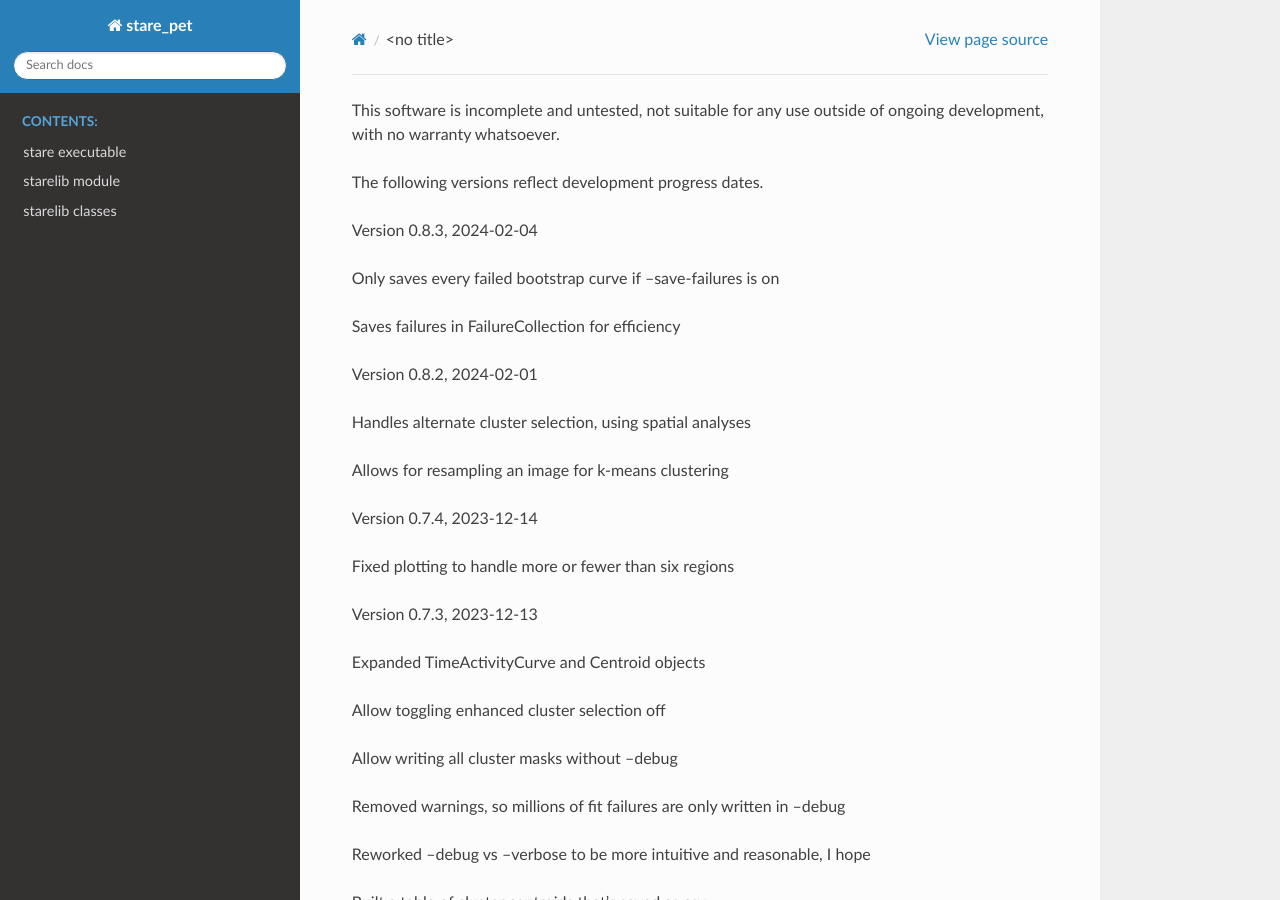
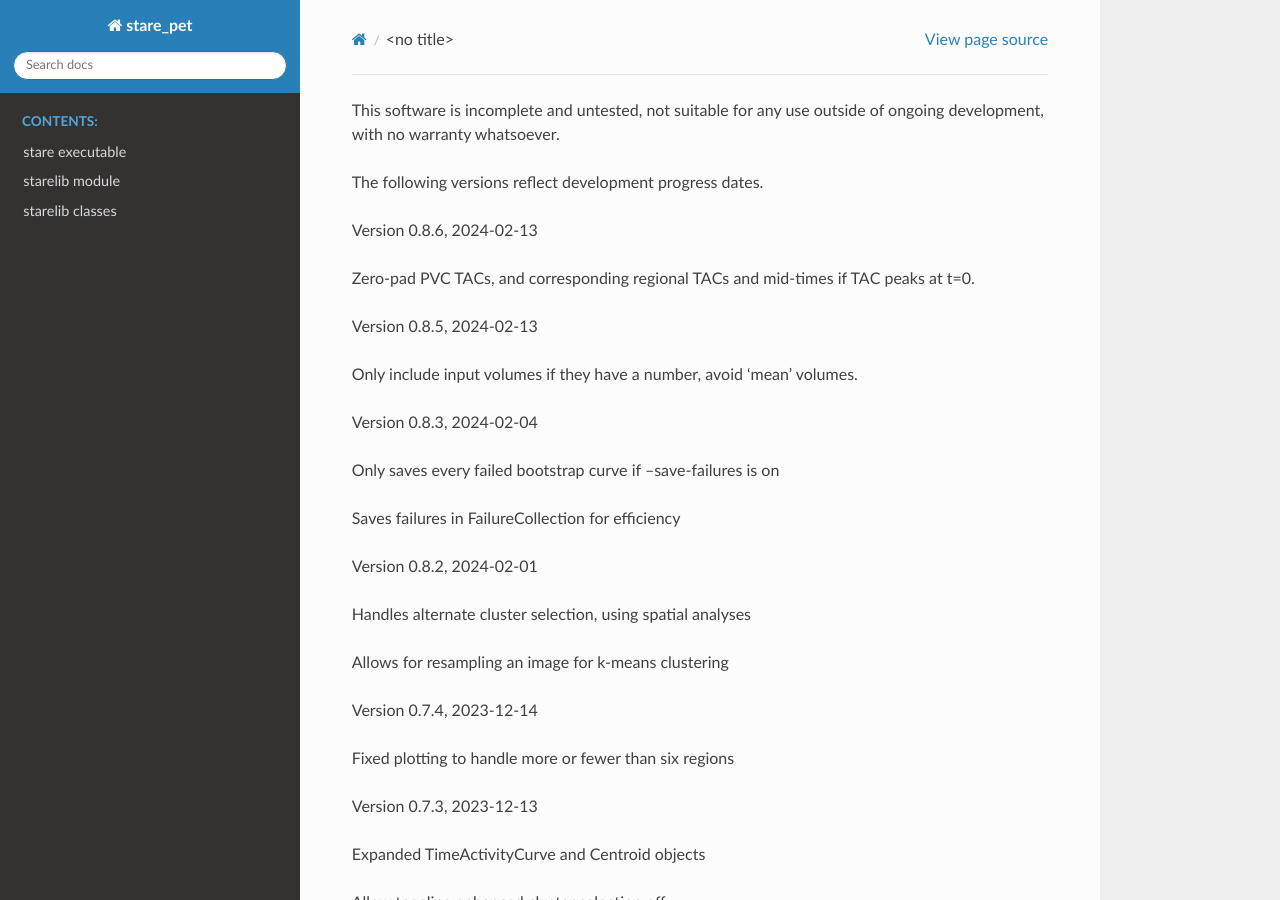
Before and after one commit to mfschmidt/stare_pet, a Sphinx documentation site: the page built from docs/changelog.rst, in a window 1280 px wide and 900 px high. Built offline with Sphinx 7.4.7 and the Read the Docs theme 2.0.0, drawn with Linux system fonts in a browser that asks for light colours.

Commit message:
version bump to 0.8.6

```diff
--- a/docs/changelog.rst
+++ b/docs/changelog.rst
@@ -3,6 +3,15 @@ not suitable for any use outside of ongoing development,
 with no warranty whatsoever.
 
 The following versions reflect development progress dates.
+
+Version 0.8.6, 2024-02-13
+
+- Zero-pad PVC TACs, and corresponding regional TACs and mid-times
+  if TAC peaks at t=0.
+
+Version 0.8.5, 2024-02-13
+
+- Only include input volumes if they have a number, avoid 'mean' volumes.
 
 Version 0.8.3, 2024-02-04
 
```
